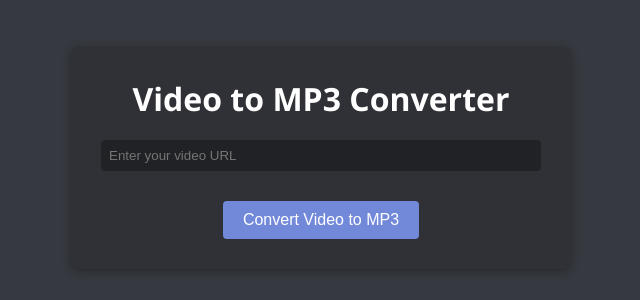
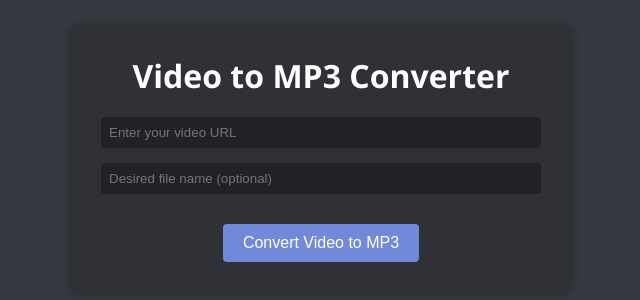
Before and after one commit to Niccolo0310/converter, a Next.js app: page /video-converter in a window 1280 px wide. Shown: the part 242-542 px from the top of the page, without its empty margins (319-959 px from the left). Built offline with nearby package versions, Linux system fonts and the light colour scheme.

Commit message:
file scaricato con nome scelto da user e aggiornata la page principale

```diff
--- a/app/video-converter/page.js
+++ b/app/video-converter/page.js
@@ -44,6 +44,9 @@ export default function VideoConverter() {
     const [downloadUrl, setDownloadUrl] = useState("");
     const [loading, setLoading] = useState(false);
 
+    // Nuovo stato per gestire il nome desiderato del file
+    const [desiredFileName, setDesiredFileName] = useState("");
+
     const handleConvert = async () => {
         if (!videoUrl) {
             alert("Please enter a video URL!");
@@ -52,19 +55,24 @@ export default function VideoConverter() {
         setLoading(true);
         setMessage("");
         setDownloadUrl("");
+
         try {
+            // Chiamata API al tuo endpoint /api/video-converter
             const res = await fetch("/api/video-converter", {
                 method: "POST",
                 headers: { "Content-Type": "application/json" },
                 body: JSON.stringify({ videoUrl }),
             });
+
             if (!res.ok) {
                 const err = await res.json();
                 setMessage("Conversion error: " + err.message);
             } else {
+                // Riceviamo il file come blob e generiamo un URL temporaneo
                 const blob = await res.blob();
                 const url = URL.createObjectURL(blob);
                 setDownloadUrl(url);
+
                 setMessage("Conversion complete! Click the link below to download the file.");
             }
         } catch (error) {
@@ -95,6 +103,8 @@ export default function VideoConverter() {
                 textAlign: "center"
             }}>
                 <h1 style={{ marginBottom: "20px", color: "#ffffff" }}>Video to MP3 Converter</h1>
+
+                {/* Input per l'URL del video */}
                 <input
                     type="text"
                     placeholder="Enter your video URL"
@@ -110,6 +120,24 @@ export default function VideoConverter() {
                         color: "#dcddde"
                     }}
                 />
+
+                {/* Input per il nome desiderato del file (senza estensione) */}
+                <input
+                    type="text"
+                    placeholder="Desired file name (optional)"
+                    value={desiredFileName}
+                    onChange={(e) => setDesiredFileName(e.target.value)}
+                    style={{
+                        width: "100%",
+                        padding: "8px",
+                        marginBottom: "15px",
+                        borderRadius: "4px",
+                        border: "none",
+                        backgroundColor: "#202225",
+                        color: "#dcddde"
+                    }}
+                />
+
                 <button onClick={handleConvert} style={{
                     backgroundColor: "#7289da",
                     color: "#ffffff",
@@ -122,13 +150,17 @@ export default function VideoConverter() {
                 }}>
                     Convert Video to MP3
                 </button>
+
                 <ProgressBar loading={loading} />
+
                 {message && <p style={{ marginTop: "15px" }}>{message}</p>}
+
                 {downloadUrl && (
                     <div style={{ marginTop: "15px" }}>
                         <a
                             href={downloadUrl}
-                            download="converted.mp3"
+                            // Se l'utente non inserisce un nome, usiamo "converted.mp3"
+                            download={desiredFileName ? `${desiredFileName}.mp3` : "converted.mp3"}
                             target="_blank"
                             rel="noopener noreferrer"
                             style={linkStyle}
```
Also changed, not shown: app/page.js (+10 -0 lines).
